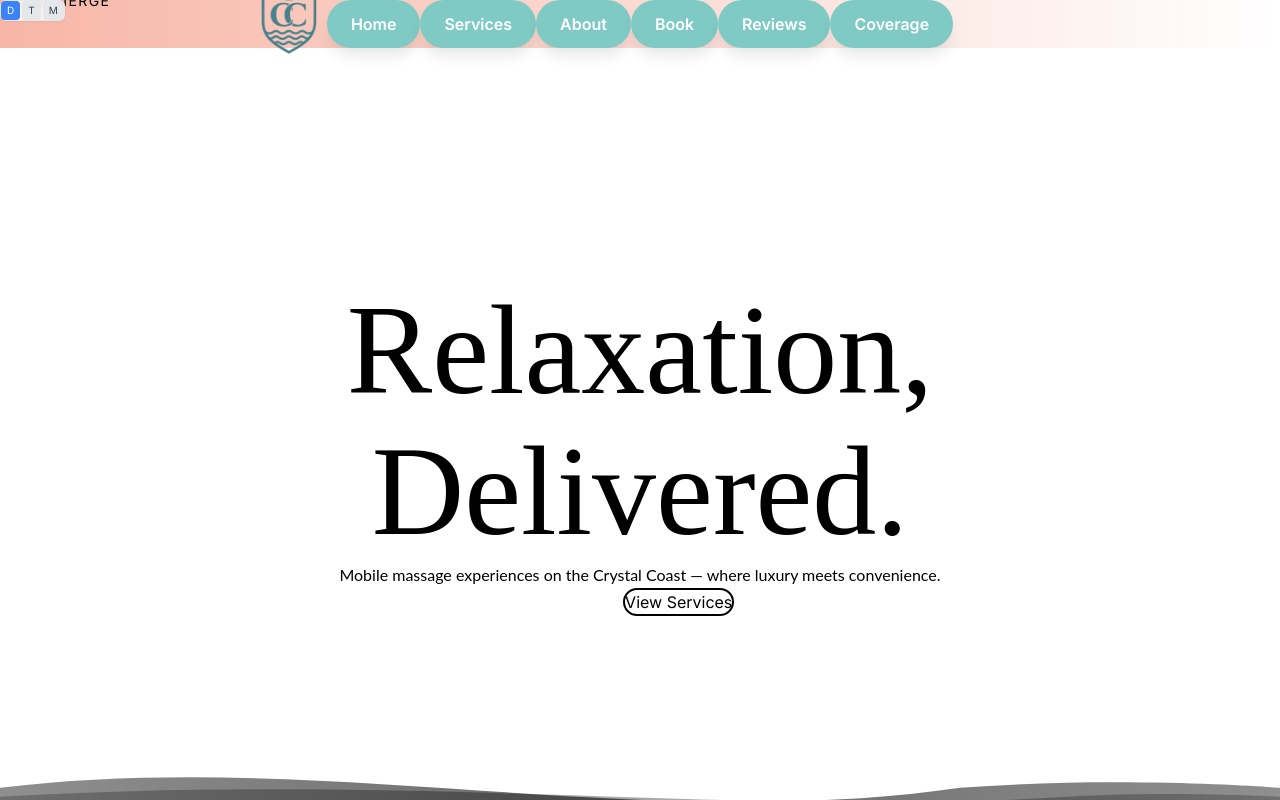
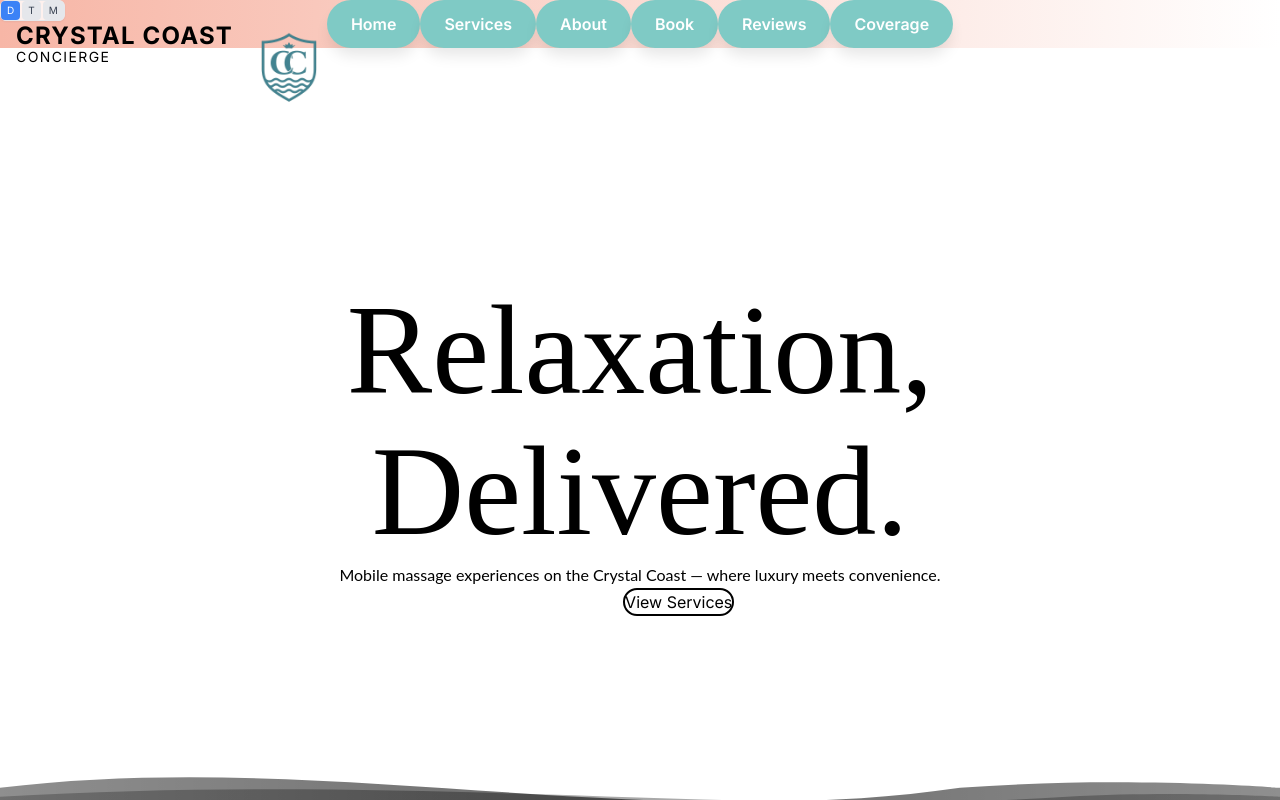
Before and after one commit to ayyvertit/my-business-website, a Next.js app: page / in a window 1280 px wide. Shown: the top 800 px of the page. Built offline with nearby package versions, Linux system fonts and the light colour scheme.

Commit message:
Adjust Crystal Coast Concierge text positioning in desktop header

```diff
--- a/src/components/marketing/DesktopHeader.tsx
+++ b/src/components/marketing/DesktopHeader.tsx
@@ -12,14 +12,13 @@ export function DesktopHeader() {
       {/* Crystal Coast Concierge - Fixed positioned in top-left */}
       <div style={{
         position: 'fixed',
-        top: '50%',
+        top: '16px',
         left: '16px',
-        zIndex: 9999,
-        transform: 'translateY(-50%)'
+        zIndex: 9999
       }}>
         <div className="flex items-start gap-3">
-          {/* Text */}
-          <div className="flex flex-col items-start text-[var(--deep-tide)] dark:text-white leading-none">
+          {/* Text - Centered vertically in header */}
+          <div className="flex flex-col items-start text-[var(--deep-tide)] dark:text-white leading-none" style={{ marginTop: '8px' }}>
             <div style={{ position: 'relative' }}>
               <span style={{ fontSize: '24px', fontWeight: 'bold', letterSpacing: '0.05em' }}>CRYSTAL COAST</span>
             </div>
```
